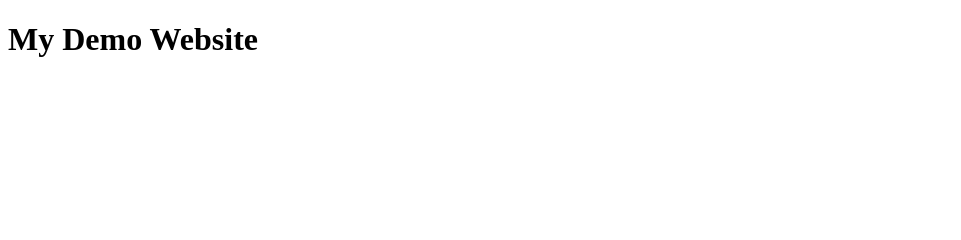
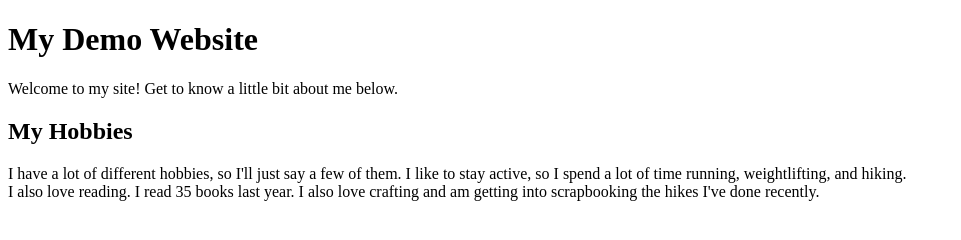
Before and after one commit to emdame13/demo-emmadamewood, a plain HTML site: page index.html in a window 1280 px wide. Shown: the whole page, without its empty margins (0-961 px from the left). Drawn offline with Linux system fonts and the light colour scheme.

Commit message:
Update index.html again

```diff
--- a/index.html
+++ b/index.html
@@ -6,6 +6,17 @@
       </title>
     </head>
     <body>
-      <h1>My Demo Website</h1>
+      <div>
+        <h1>My Demo Website</h1>
+        <p>Welcome to my site! Get to know a little bit about me below.</p>
+      </div>
+      <div>
+        <h2>My Hobbies</h2>
+        <p>I have a lot of different hobbies, so I'll just say a few of them. I like to stay active,
+        so I spend a lot of time running, weightlifting, and hiking. </br> I also love reading. I read 35 books last year.
+        I also love crafting and am getting into scrapbooking the hikes I've done recently.
+        </p>
+      </div>
+
     </body>
   </html>
```
